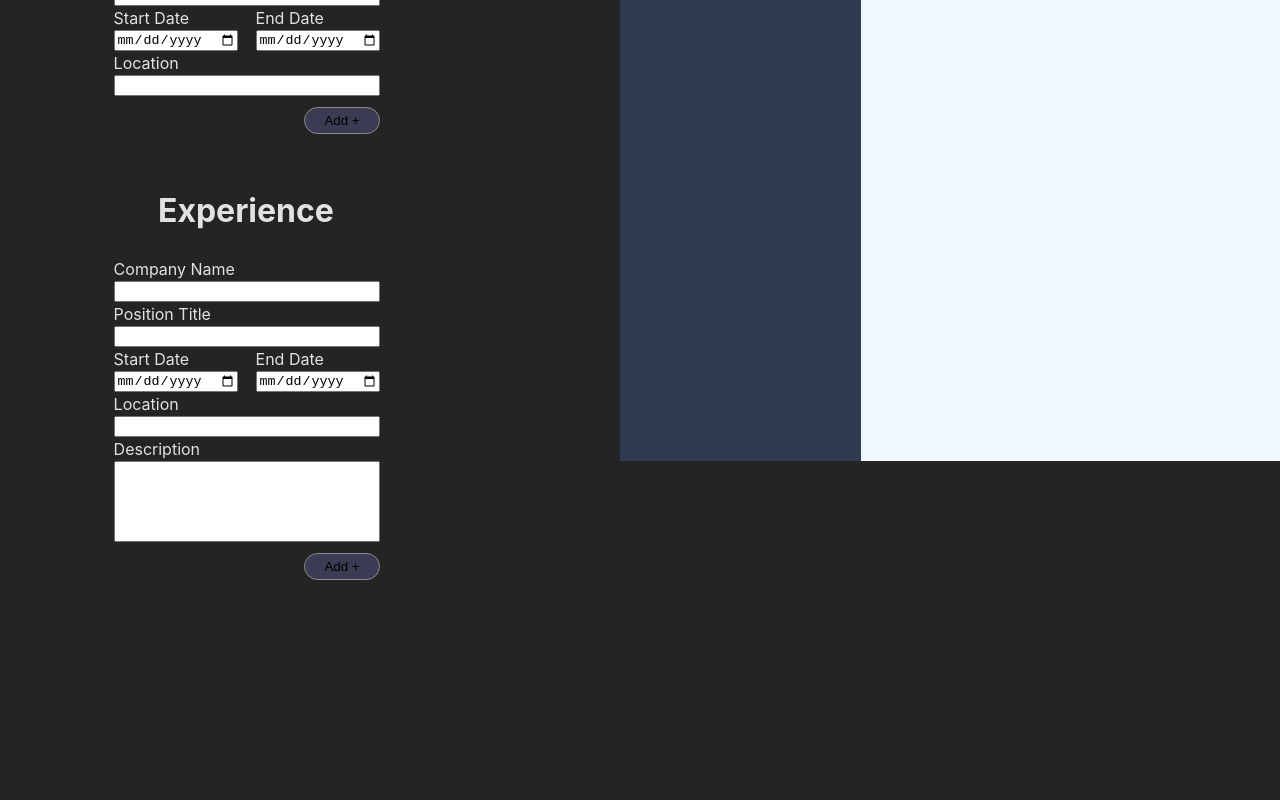
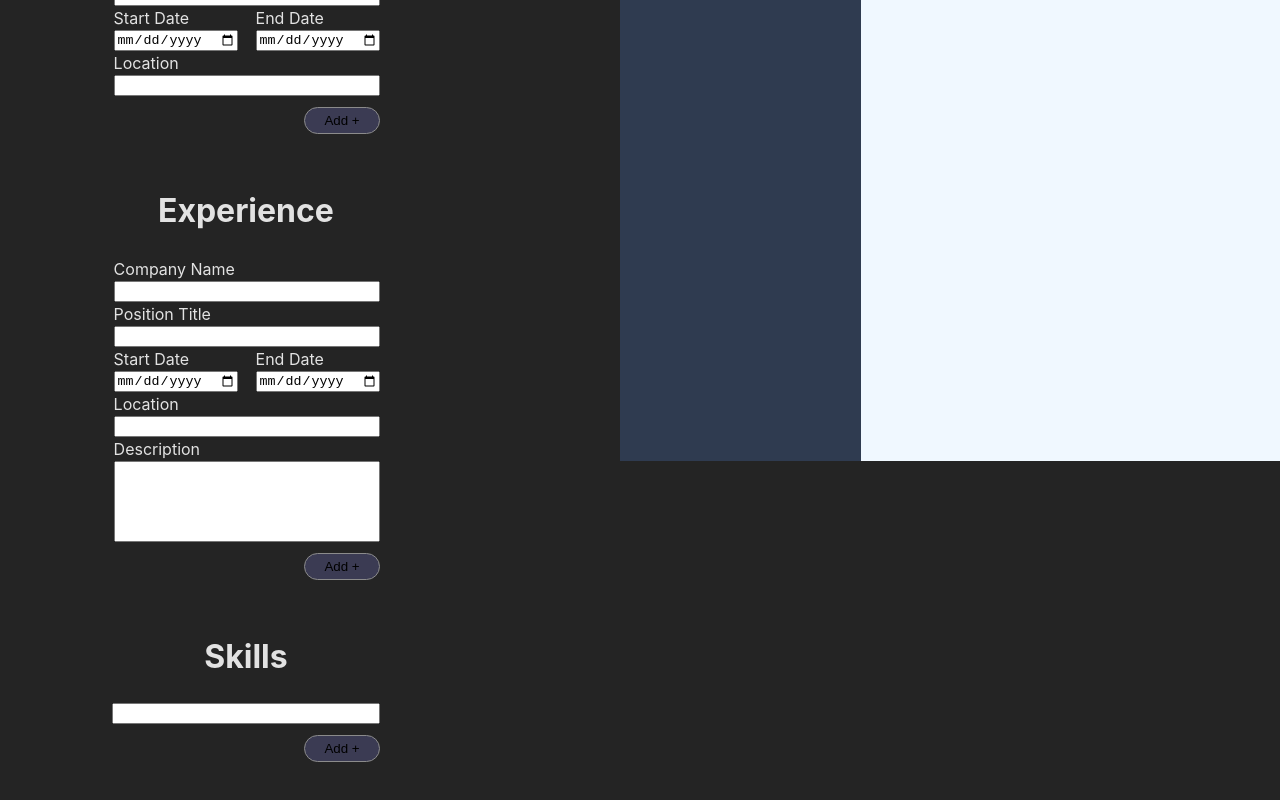
Before and after one commit to Jared588/cv-app, a React (Vite) app: page / in a window 1280 px wide. Shown: the part 571-1371 px from the top of the page. Before the commit the page ends 1199 px from the top, so only its background shows below. Built offline with nearby package versions, Linux system fonts and the light colour scheme.

Commit message:
Implement skill-adding functionality

```diff
--- a/src/App.jsx
+++ b/src/App.jsx
@@ -4,20 +4,36 @@ import './index.css';
 import { useState } from 'react';
 
 function App() {
+  // general details
   const [values, setValues] = useState({});
+  // skills
+  const [skills, setSkills] = useState([]);
+  const [inputValue, setInputValue] = useState('');
 
   function handleChange(id, newValue) {
-    console.log(id, newValue)
     setValues((prevValues) => ({
       ...prevValues,
       [id]: newValue,
     }));
   }
 
+  function handleAddSkill(skill) {
+    if (skill) {
+      // Add to skills list
+      setSkills((prevSkills) => [...prevSkills, skill]);
+      setInputValue(''); // Clear the input field
+    }
+  }
+
   return (
-    <div className='main'>
-      <Info handleChange={handleChange} />
-      <Cv values={values} />
+    <div className="main">
+      <Info
+        handleChange={handleChange}
+        handleAddSkill={handleAddSkill}
+        inputValue={inputValue}
+        setInputValue={setInputValue}
+      />
+      <Cv values={values} skills={skills} />
     </div>
   );
 }
--- a/src/Cv.css
+++ b/src/Cv.css
@@ -74,3 +74,8 @@ margin-top: 0;
 font-size: 14px;
 color: rgb(80, 80, 80);
 }
+
+.skills-list {
+    padding-left: 1.2rem;
+    font-size: 14px;
+}
--- a/src/Cv.jsx
+++ b/src/Cv.jsx
@@ -3,9 +3,8 @@ import ExperienceInfo from './containers/ExperienceInfo';
 import './Cv.css';
 import PropTypes from 'prop-types';
 
-function Cv({ values }) {
-    console.log('values:', values);
-    // import images
+function Cv({ values, skills }) {
+  // import images
   const emailIcon = <svg className="contact-icons" xmlns="http://www.w3.org/2000/svg" viewBox="0 0 24 24"><title>email-outline</title><path d="M22 6C22 4.9 21.1 4 20 4H4C2.9 4 2 4.9 2 6V18C2 19.1 2.9 20 4 20H20C21.1 20 22 19.1 22 18V6M20 6L12 11L4 6H20M20 18H4V8L12 13L20 8V18Z" /></svg>
   const phoneIcon = <svg className="contact-icons" xmlns="http://www.w3.org/2000/svg" viewBox="0 0 24 24"><title>phone</title><path d="M6.62,10.79C8.06,13.62 10.38,15.94 13.21,17.38L15.41,15.18C15.69,14.9 16.08,14.82 16.43,14.93C17.55,15.3 18.75,15.5 20,15.5A1,1 0 0,1 21,16.5V20A1,1 0 0,1 20,21A17,17 0 0,1 3,4A1,1 0 0,1 4,3H7.5A1,1 0 0,1 8.5,4C8.5,5.25 8.7,6.45 9.07,7.57C9.18,7.92 9.1,8.31 8.82,8.59L6.62,10.79Z" /></svg>
   const locationIcon = <svg className="contact-icons" xmlns="http://www.w3.org/2000/svg" viewBox="0 0 24 24"><title>map-marker</title><path d="M12,11.5A2.5,2.5 0 0,1 9.5,9A2.5,2.5 0 0,1 12,6.5A2.5,2.5 0 0,1 14.5,9A2.5,2.5 0 0,1 12,11.5M12,2A7,7 0 0,0 5,9C5,14.25 12,22 12,22C12,22 19,14.25 19,9A7,7 0 0,0 12,2Z" /></svg>
@@ -25,6 +24,11 @@ function Cv({ values }) {
         </div>
         <div className='section'>
           <h1>Skills</h1>
+          <ul className='skills-list'>
+            {skills.map((skill, index) => (
+              <li key={index}>{skill}</li>
+            ))}
+          </ul>
         </div>
         <div className='section'>
           <h1>Languages</h1>
@@ -43,14 +47,8 @@ function Cv({ values }) {
 }
 
 Cv.propTypes = {
-    values: PropTypes.shape({
-      fullName: PropTypes.string,
-      title: PropTypes.string,
-      email: PropTypes.email,
-      phoneNumber: PropTypes.number,
-      address: PropTypes.string,
-      // Add other PropTypes for properties as needed
-    }),
-  };
+  values: PropTypes.objectOf(PropTypes.string),
+  skills: PropTypes.arrayOf(PropTypes.string)
+};
 
 export default Cv;
--- a/src/Input.jsx
+++ b/src/Input.jsx
@@ -2,7 +2,7 @@ import InputContainer from './containers/InputContainer';
 import PropTypes from 'prop-types';
 import './input.css';
 
-export default function Info({ handleChange }) {
+export default function Info({ handleChange, handleAddSkill, inputValue, setInputValue }) {
     return  (
         <div className='info'>
             {/* Personal Details */}
@@ -44,10 +44,20 @@ export default function Info({ handleChange }) {
                 </div>
                 <button className='addBtn' id='expBtn'>Add +</button>
             </div>
+
+            {/* Skills */}
+            <div className='infoContainer'>
+                <h1>Skills</h1>
+                <input type="text" id='skill' value={inputValue} onChange={(e) => setInputValue(e.target.value)}/>
+                <button className='addBtn' id='skillBtn' onClick={() => handleAddSkill(inputValue)}>Add +</button>
+            </div>
         </div>
     )
 }
 
 Info.propTypes = {
     handleChange: PropTypes.func,
+    handleAddSkill: PropTypes.func,
+    inputValue: PropTypes.string,
+    setInputValue: PropTypes.func,
 };
```
